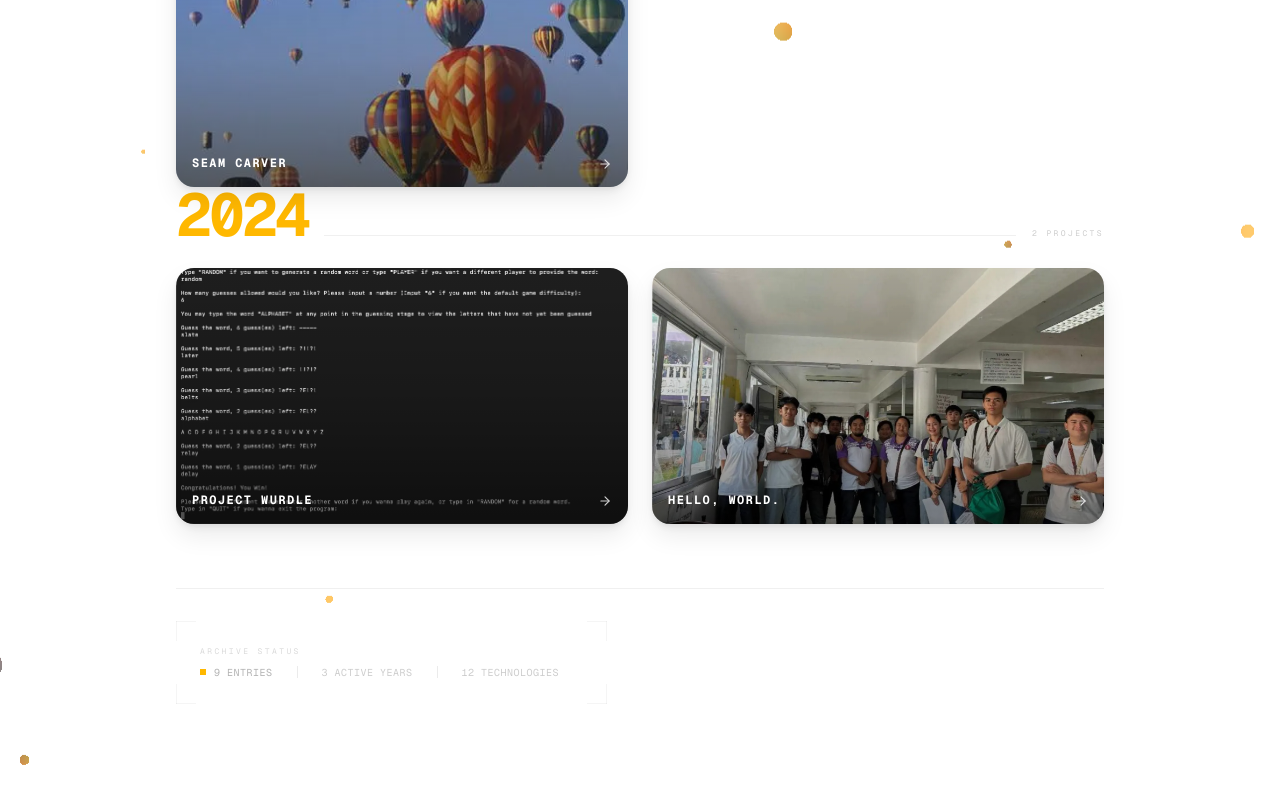
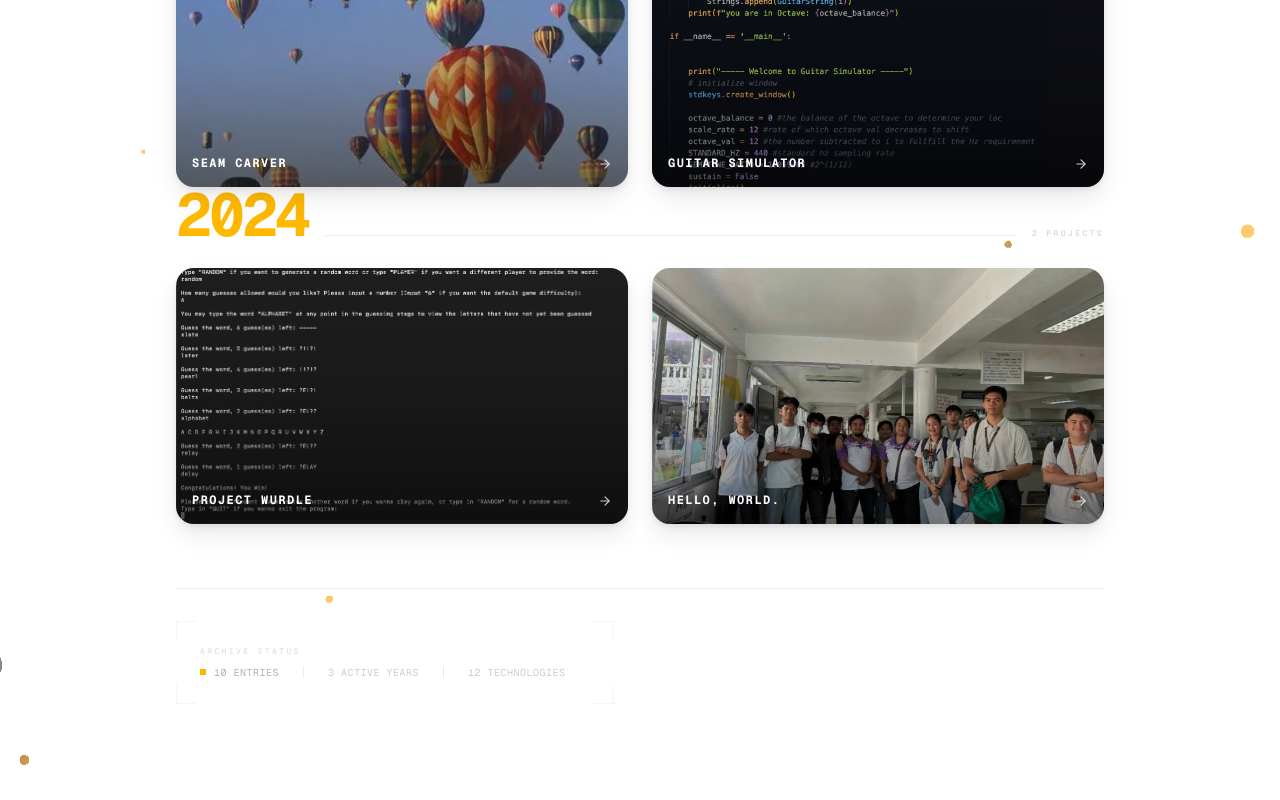
Before and after one commit to RokiTheWise/enriquez-portfolio-v2, a Next.js app: page /archive in a window 1280 px wide. Shown: the part 1365-2165 px from the top of the page. Built offline with nearby package versions, Linux system fonts and the light colour scheme.

Commit message:
feat(archive): add Guitar Simulator — Oct 2025 Karplus-Strong DSP project
Adds entry with image, collaborators (Carl & Charles), and fixes duplicate
index keys for Wurdle (09) and Hello, World. (10).

```diff
--- a/app/archive/page.tsx
+++ b/app/archive/page.tsx
@@ -203,9 +203,28 @@ const ARCHIVE: ArchiveEntry[] = [
     ],
   },
   {
+    year: "2025",
+    month: "Oct",
+    index: "08",
+    project: "Guitar Simulator",
+    classification: "AUDIO / DSP",
+    description: "A real-time keyboard-driven instrument simulator built in Python using the Karplus-Strong algorithm for physically modeled sound synthesis. A ring buffer is seeded with white noise on each keypress; each tick the front sample is averaged with the next, multiplied by a decay factor, and re-enqueued — producing natural string sustain and decay. Covers a 20-note guitar range with octave shifting and auto-strum, plus a full drum kit (kick, snare, toms, hi-hat, crash) with a percussive Karplus-Strong variant that randomly negates averaged samples for a noisier timbre. Audio streamed at 44,100 Hz via pygame.",
+    tech: [
+      { name: "Python", tag: "CORE" },
+      { name: "Algorithms", tag: "DOMAIN" },
+    ],
+    github: "https://github.com/RokiTheWise/guitar_files",
+    accentColor: "#34D399",
+    image: "/guitar-sim.webp",
+    collaborators: [
+      { name: "Carl Jacob Landicho", github: "https://github.com/Sazemii" },
+      { name: "Charles Daniel Quinto", github: "https://github.com/CharlesRemarks" },
+    ],
+  },
+  {
     year: "2024",
     month: "Sep",
-    index: "08",
+    index: "09",
     project: "Project Wurdle",
     classification: "CS_FUNDAMENTALS",
     description: "A terminal Wordle reconstruction built under strict constraints — no str.upper(), str.count(), str.find(), or str.join() allowed. Every text operation is implemented from scratch using iterative loops, parallel ASCII-style arrays, and manual frequency counters. Includes single-player (random word), pass-and-play PvP, configurable difficulty (custom guess limit), and an in-game alphabet tracker. A deliberate exercise in understanding data structures and control flow beneath Python's conveniences.",
@@ -221,7 +240,7 @@ const ARCHIVE: ArchiveEntry[] = [
   {
     year: "2024",
     month: "Mar",
-    index: "09",
+    index: "10",
     project: "Hello, World.",
     classification: "ORIGIN",
     description: "Not a project — a beginning. During my 80-hour work immersion at the Business Permit and Licensing Office of Puerto Galera's Municipal Government, the workload ran dry after day one. Instead of staring at a phone, I opened a laptop and started an online Python course. By the end of that week I had written a category sorter, a kg-to-lbs converter, a 67-line multi-operation calculator I packaged into a desktop app, a unit length converter (387 lines), a rock-paper-scissors game, and a YouTube downloader with no ads. None of it was assigned. All of it was a choice. That week in March 2024 is where the habit started.",
```
Also changed, not shown: public/guitar-sim.webp (added).
